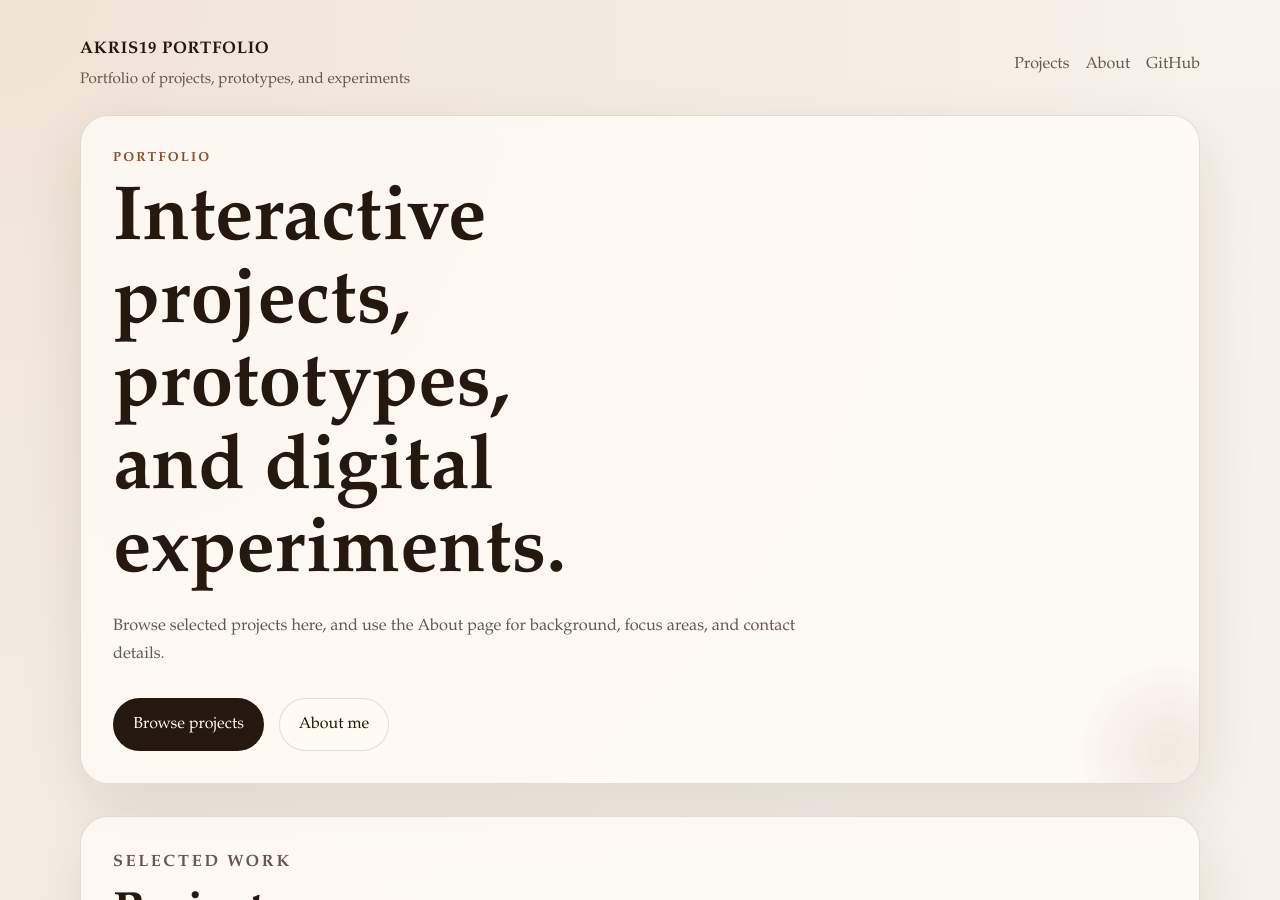
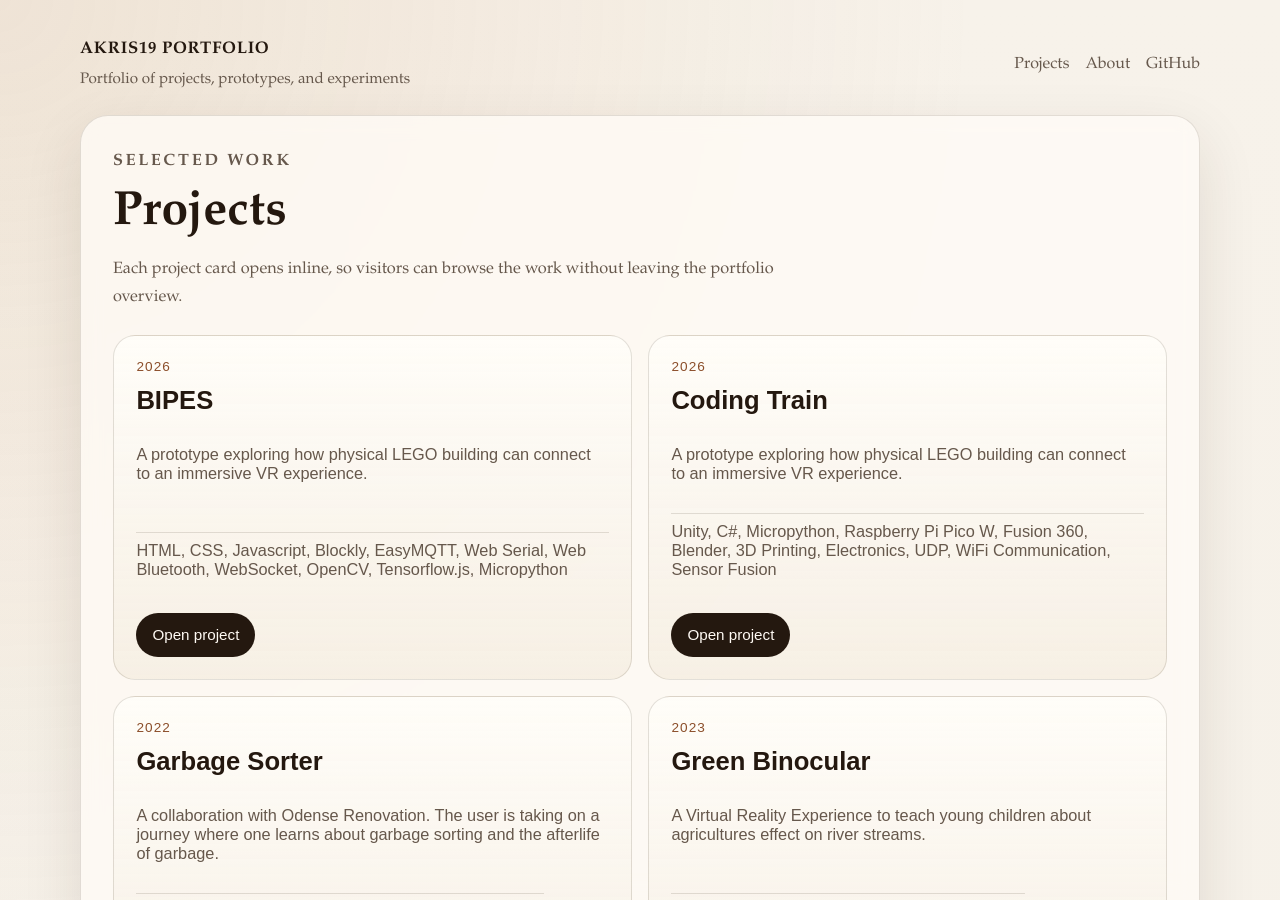
Before and after one commit to Akris19/portfolio, a Jekyll site: the page built from index.md, in a window 1280 px wide and 900 px high. Built offline with Jekyll 4.4.1, drawn with Linux system fonts in a browser that asks for light colours.

Commit message:
Updated project page

```diff
--- a/index.md
+++ b/index.md
@@ -2,20 +2,6 @@
 layout: default
 title: Portfolio
 ---
-
-<section class="hero">
-  <div class="hero__content">
-    <p class="eyebrow">Portfolio</p>
-    <h1>Interactive projects, prototypes, and digital experiments.</h1>
-    <p class="lead">
-      Browse selected projects here, and use the About page for background, focus areas, and contact details.
-    </p>
-    <div class="hero__actions">
-      <a class="button" href="#projects">Browse projects</a>
-      <a class="button button--secondary" href="{{ '/about/' | relative_url }}">About me</a>
-    </div>
-  </div>
-</section>
 
 <section class="section" id="projects">
   <div class="section__intro">
```
